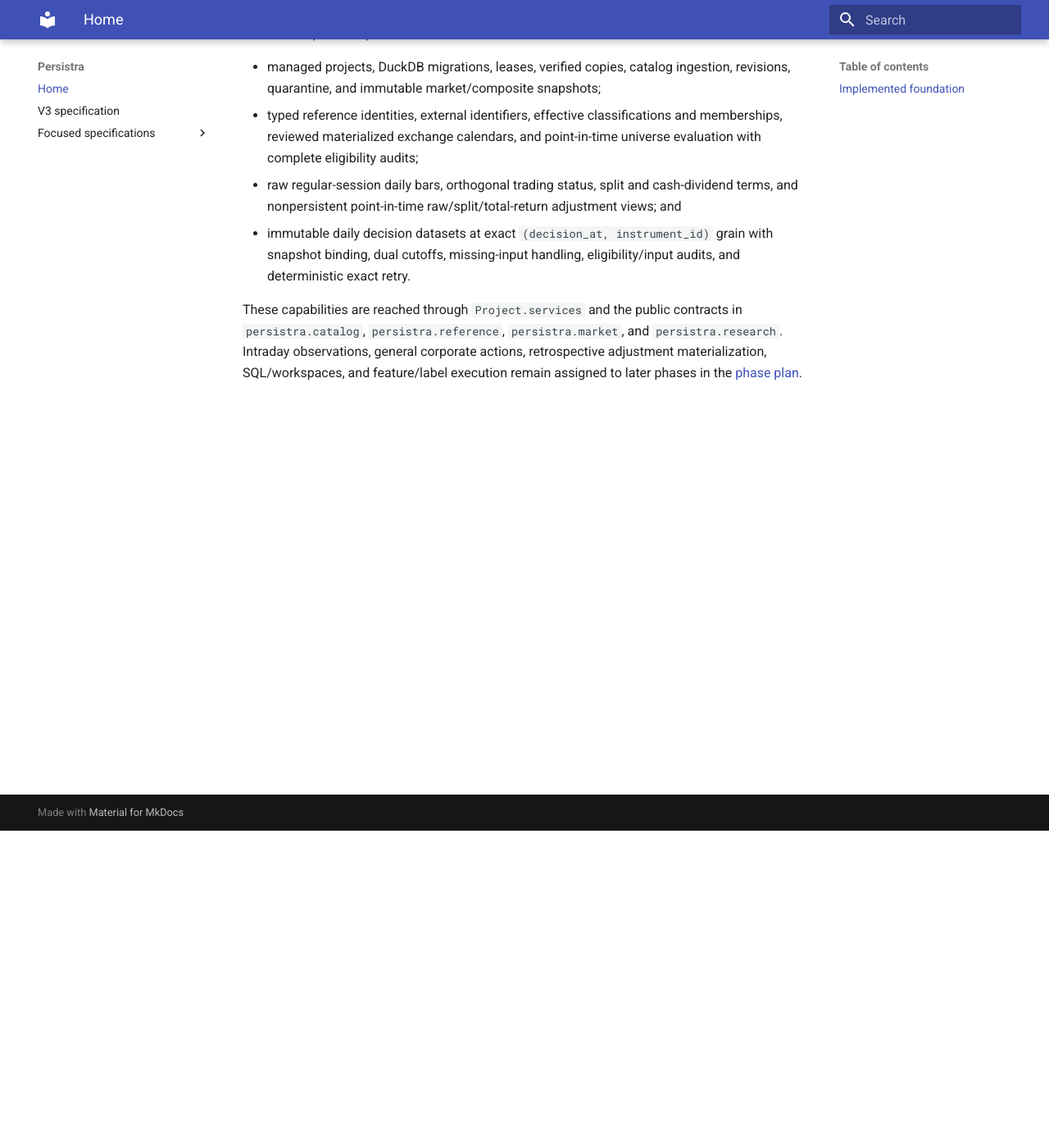
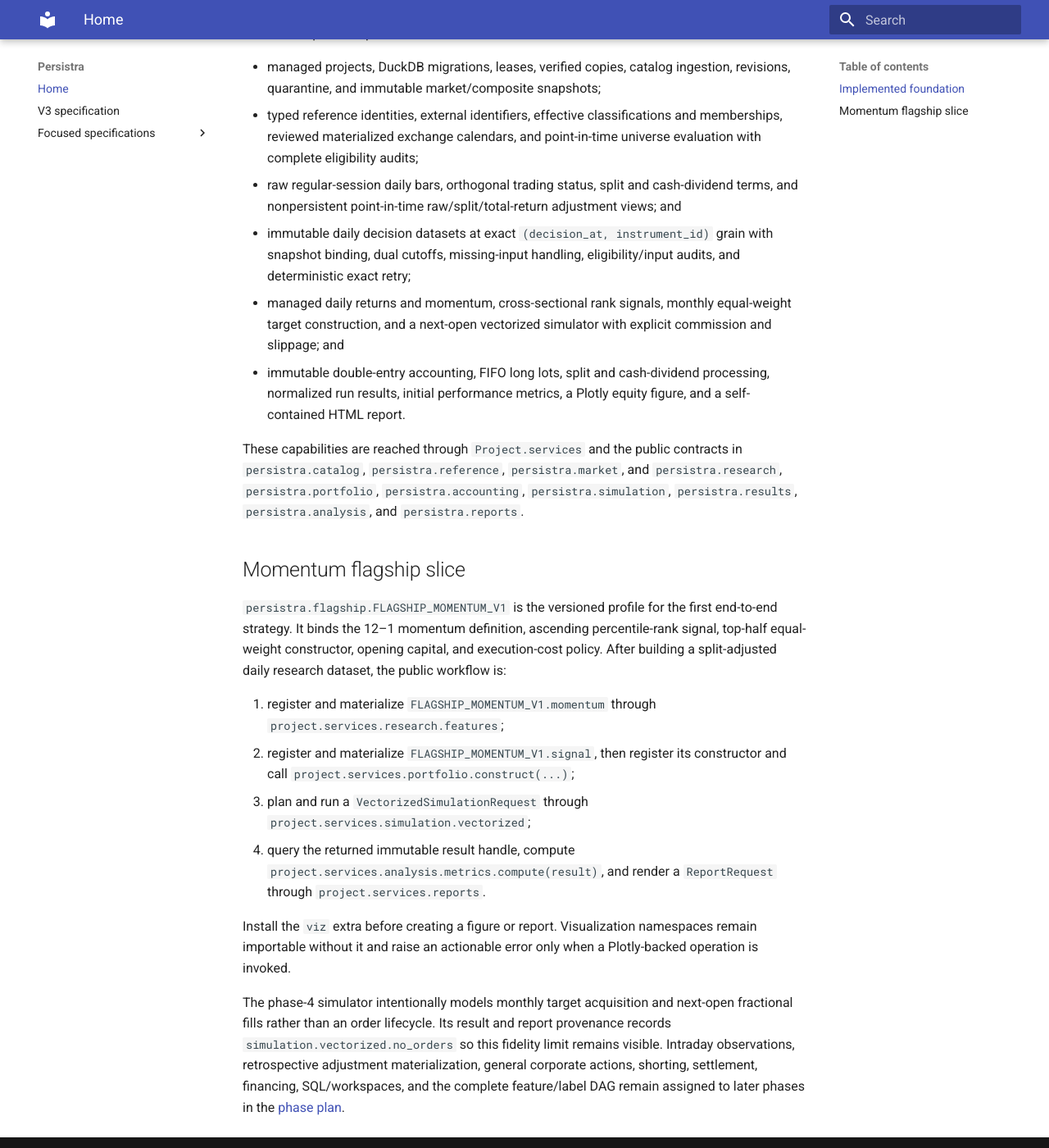
Before and after one commit to fallblu/persistra, an MkDocs documentation site: the page built from docs/index.md, in a window 1280 px wide and 1400 px high, scrolled down 387 px. Shown: the whole window at 82% size. Built offline with MkDocs 1.6.1 and Material for MkDocs 9.7.7, drawn with Linux system fonts in a browser that asks for light colours.

Commit message:
docs: describe momentum flagship workflow

```diff
--- a/docs/index.md
+++ b/docs/index.md
@@ -20,10 +20,44 @@ The current public implementation includes:
   terms, and nonpersistent point-in-time raw/split/total-return adjustment views; and
 - immutable daily decision datasets at exact `(decision_at, instrument_id)` grain with
   snapshot binding, dual cutoffs, missing-input handling, eligibility/input audits, and
-  deterministic exact retry.
+  deterministic exact retry;
+- managed daily returns and momentum, cross-sectional rank signals, monthly equal-weight
+  target construction, and a next-open vectorized simulator with explicit commission and
+  slippage; and
+- immutable double-entry accounting, FIFO long lots, split and cash-dividend processing,
+  normalized run results, initial performance metrics, a Plotly equity figure, and a
+  self-contained HTML report.
 
 These capabilities are reached through `Project.services` and the public contracts in
 `persistra.catalog`, `persistra.reference`, `persistra.market`, and
-`persistra.research`. Intraday observations, general corporate actions, retrospective
-adjustment materialization, SQL/workspaces, and feature/label execution remain assigned to
-later phases in the [phase plan](v3/phase-plan.md).
+`persistra.research`, `persistra.portfolio`, `persistra.accounting`,
+`persistra.simulation`, `persistra.results`, `persistra.analysis`, and
+`persistra.reports`.
+
+## Momentum flagship slice
+
+`persistra.flagship.FLAGSHIP_MOMENTUM_V1` is the versioned profile for the first
+end-to-end strategy. It binds the 12–1 momentum definition, ascending percentile-rank
+signal, top-half equal-weight constructor, opening capital, and execution-cost policy.
+After building a split-adjusted daily research dataset, the public workflow is:
+
+1. register and materialize `FLAGSHIP_MOMENTUM_V1.momentum` through
+   `project.services.research.features`;
+2. register and materialize `FLAGSHIP_MOMENTUM_V1.signal`, then register its constructor
+   and call `project.services.portfolio.construct(...)`;
+3. plan and run a `VectorizedSimulationRequest` through
+   `project.services.simulation.vectorized`;
+4. query the returned immutable result handle, compute
+   `project.services.analysis.metrics.compute(result)`, and render a
+   `ReportRequest` through `project.services.reports`.
+
+Install the `viz` extra before creating a figure or report. Visualization namespaces
+remain importable without it and raise an actionable error only when a Plotly-backed
+operation is invoked.
+
+The phase-4 simulator intentionally models monthly target acquisition and next-open
+fractional fills rather than an order lifecycle. Its result and report provenance records
+`simulation.vectorized.no_orders` so this fidelity limit remains visible. Intraday
+observations, retrospective adjustment materialization, general corporate actions,
+shorting, settlement, financing, SQL/workspaces, and the complete feature/label DAG remain
+assigned to later phases in the [phase plan](v3/phase-plan.md).
```
